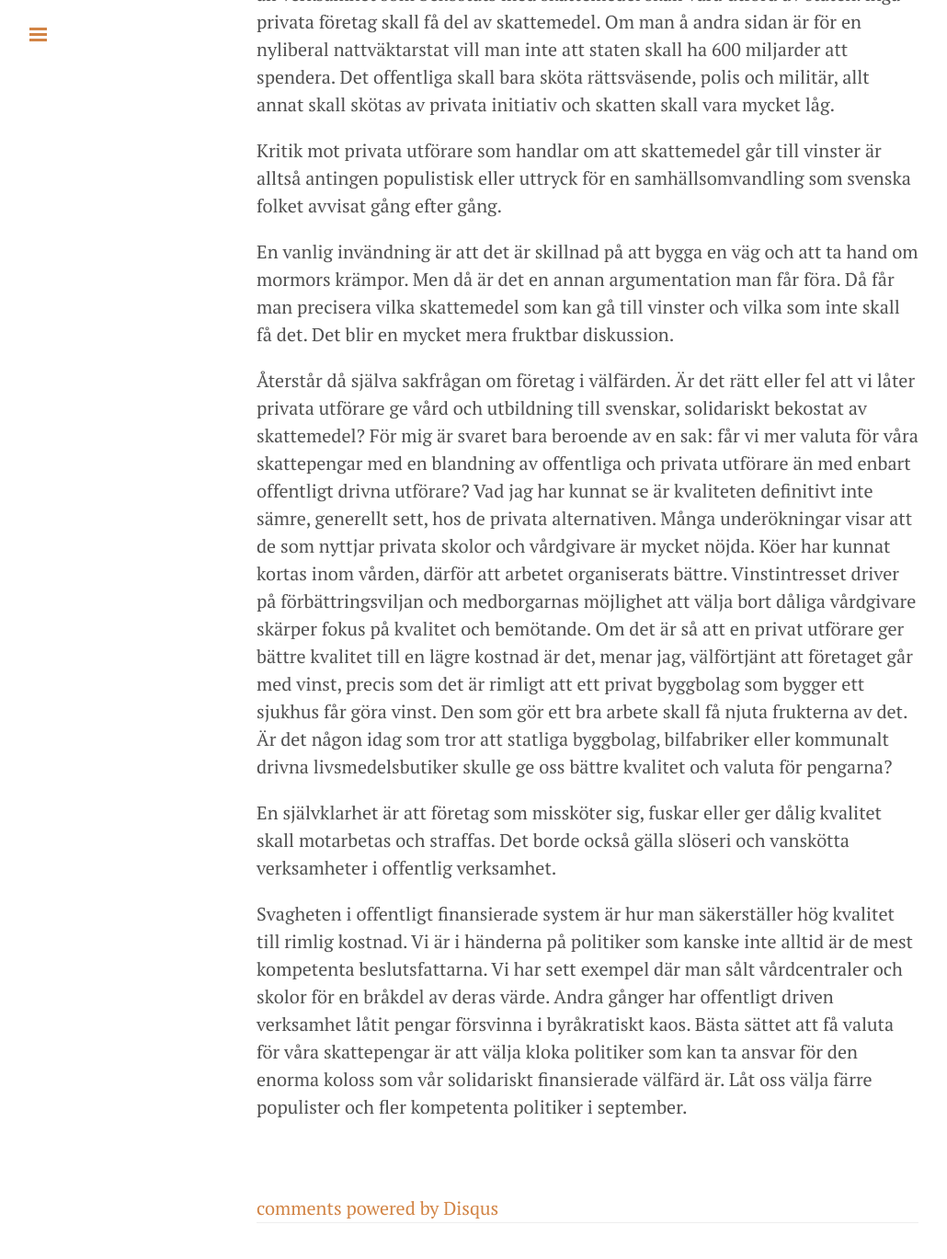
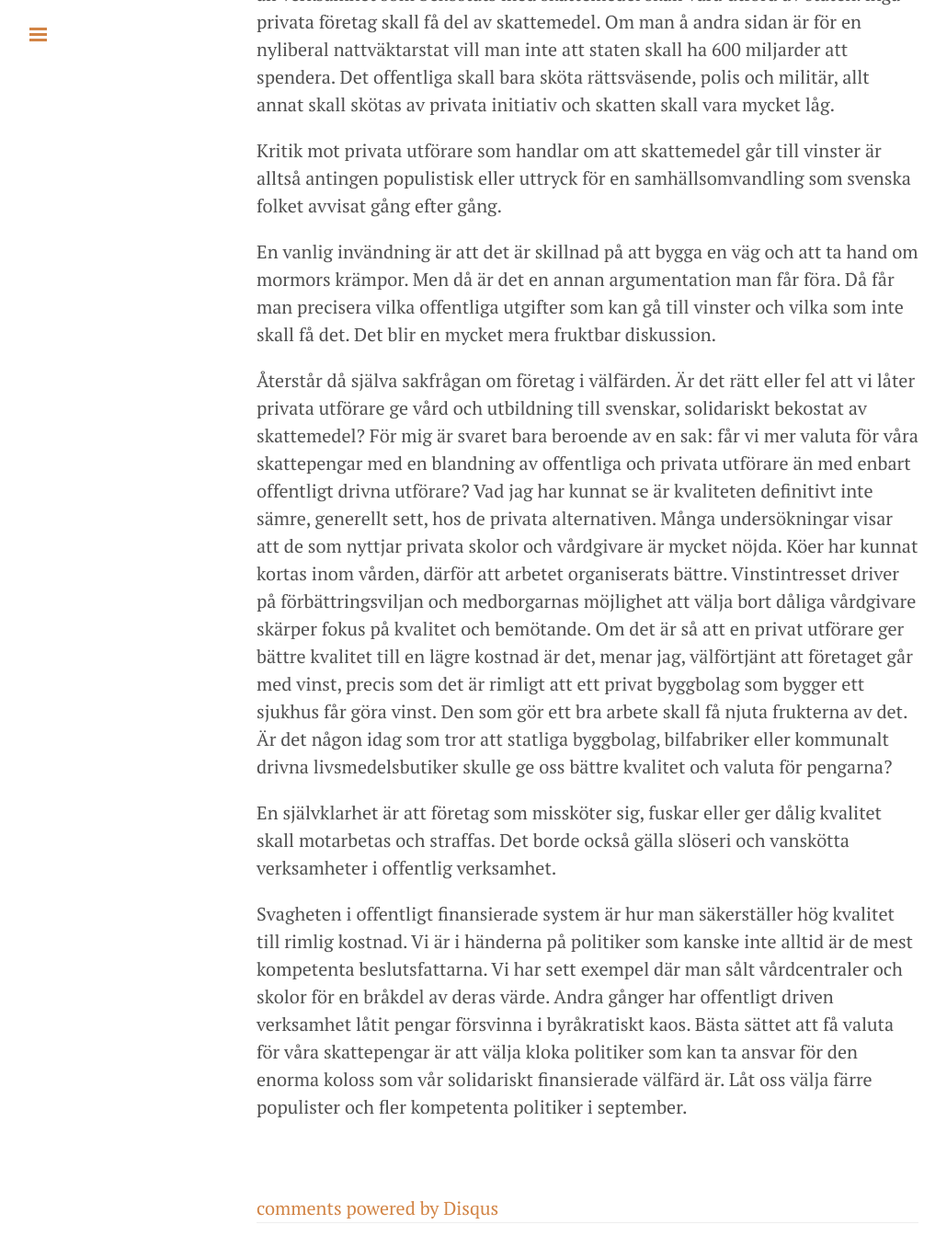
Before and after one commit to awakebycoffee/awakebycoffee.github.io, a Jekyll site: the page built from _posts/2014-08-20-vinster-i-välfärden.md, in a window 1280 px wide and 1400 px high, scrolled down 1253 px. Shown: the top 1369 px of the window at 92% size, without its empty margins (1-1031 px from the left). Built offline with Jekyll 4.4.1, drawn with Linux system fonts in a browser that asks for light colours; Markdown is read by kramdown in place of the engine named in the settings; comment, search, counter and statistics services are not loaded; some of the changed text lies outside the part shown.

Commit message:
Small changes

```diff
--- a/_posts/2014-08-20-vinster-i-välfärden.md
+++ b/_posts/2014-08-20-vinster-i-välfärden.md
@@ -10,7 +10,7 @@
 
 Den stora majoriteten av svenskar har också alltid varit starka motståndare mot planekonomiska experiment. Allt från Socialdemokraternas brott med den revolutionära socialismen i början av förra seklet till det folkliga motståndet mot löntagarfonder på 80-talet. Varken nyliberalt lågskattesamhälle eller kommunistisk planekonomi har attraherat svensken.
 
-Vårt Sverige är ett högskattesamhälle, idag med världens femte högsta skattetryck. Vi har i praktiken en blandekonomi. Inte i den meningen att staten äger stora delar av landets företag, som det var tidigare, utan därför att det offentliga är den överlägset största kunden till det privata näringslivet. Varje år köper stat, kommun och landsting varor och tjänster för ungefär 600 miljarder kronor från näringslivet.
+Vårt Sverige är ett högskattesamhälle, idag med världens femte högsta skattetryck. Vi har i praktiken en blandekonomi. Inte i den meningen att staten äger stora delar av landets företag, som det var tidigare, utan därför att det offentliga är en så stor kund till det privata näringslivet. Varje år köper stat, kommun och landsting varor och tjänster för ungefär 600 miljarder kronor från näringslivet. Den offentliga sektorn utgör nästan hälften av Sveriges BNP.
 
 Dessa 600 miljarder är skattemedel som väller ut över företagen. Men i den offentliga debatten är det bara en bråkdel av detta som debatteras, nämligen privata utförare i vården och skolan. Vänsterpartiet, den skarpaste kritikern av modellen med privata utförare av skattefinansierad välfärd, talar inte om tandläkare, massörer eller företag som arbetar inom LSS. Inte heller ser man problem med NCC, Skanska och PEAB som är betydligt större mottagare av skattemedel än privata företag i vården och skolan.
 
@@ -20,9 +20,9 @@
 
 Kritik mot privata utförare som handlar om att skattemedel går till vinster är alltså antingen populistisk eller uttryck för en samhällsomvandling som svenska folket avvisat gång efter gång.
 
-En vanlig invändning är att det är skillnad på att bygga en väg och att ta hand om mormors krämpor. Men då är det en annan argumentation man får föra. Då får man precisera vilka skattemedel som kan gå till vinster och vilka som inte skall få det. Det blir en mycket mera fruktbar diskussion.
+En vanlig invändning är att det är skillnad på att bygga en väg och att ta hand om mormors krämpor. Men då är det en annan argumentation man får föra. Då får man precisera vilka offentliga utgifter som kan gå till vinster och vilka som inte skall få det. Det blir en mycket mera fruktbar diskussion.
 
-Återstår då själva sakfrågan om företag i välfärden. Är det rätt eller fel att vi låter privata utförare ge vård och utbildning till svenskar, solidariskt bekostat av skattemedel? För mig är svaret bara beroende av en sak: får vi mer valuta för våra skattepengar med en blandning av offentliga och privata utförare än med enbart offentligt drivna utförare? Vad jag har kunnat se är kvaliteten definitivt inte sämre, generellt sett, hos de privata alternativen. Många underökningar visar att de som nyttjar privata skolor och vårdgivare är mycket nöjda. Köer har kunnat kortas inom vården, därför att arbetet organiserats bättre. Vinstintresset driver på förbättringsviljan och medborgarnas möjlighet att välja bort dåliga vårdgivare skärper fokus på kvalitet och bemötande. Om det är så att en privat utförare ger bättre kvalitet till en lägre kostnad är det, menar jag, välförtjänt att företaget går med vinst, precis som det är rimligt att ett privat byggbolag som bygger ett sjukhus får göra vinst. Den som gör ett bra arbete skall få njuta frukterna av det. Är det någon idag som tror att statliga byggbolag, bilfabriker eller kommunalt drivna livsmedelsbutiker skulle ge oss bättre kvalitet och valuta för pengarna?
+Återstår då själva sakfrågan om företag i välfärden. Är det rätt eller fel att vi låter privata utförare ge vård och utbildning till svenskar, solidariskt bekostat av skattemedel? För mig är svaret bara beroende av en sak: får vi mer valuta för våra skattepengar med en blandning av offentliga och privata utförare än med enbart offentligt drivna utförare? Vad jag har kunnat se är kvaliteten definitivt inte sämre, generellt sett, hos de privata alternativen. Många undersökningar visar att de som nyttjar privata skolor och vårdgivare är mycket nöjda. Köer har kunnat kortas inom vården, därför att arbetet organiserats bättre. Vinstintresset driver på förbättringsviljan och medborgarnas möjlighet att välja bort dåliga vårdgivare skärper fokus på kvalitet och bemötande. Om det är så att en privat utförare ger bättre kvalitet till en lägre kostnad är det, menar jag, välförtjänt att företaget går med vinst, precis som det är rimligt att ett privat byggbolag som bygger ett sjukhus får göra vinst. Den som gör ett bra arbete skall få njuta frukterna av det. Är det någon idag som tror att statliga byggbolag, bilfabriker eller kommunalt drivna livsmedelsbutiker skulle ge oss bättre kvalitet och valuta för pengarna?
 
 En självklarhet är att företag som missköter sig, fuskar eller ger dålig kvalitet skall motarbetas och straffas. Det borde också gälla slöseri och vanskötta verksamheter i offentlig verksamhet.
 
```
